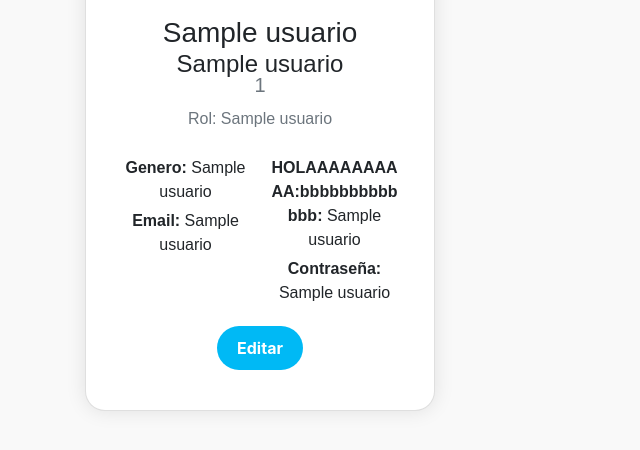
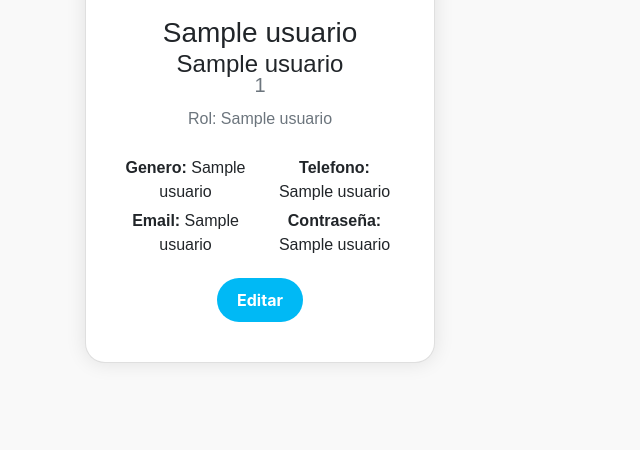
Before and after one commit to LauraaCa/cultivared_, a Flask app: page /ADMINISTRADOR/ in a window 1280 px wide. Shown: the part 168-618 px from the top of the page, without its empty margins (0-640 px from the left). Run offline with Flask 3, Linux system fonts and the light colour scheme; the visitor is signed in with stand-in values (Sample User, id 1); tables that the repository leaves empty hold one stand-in row (values such as "Sample post"); a database or web service that is not in the repository returns one stand-in record (values such as "Sample title"); some libraries are stand-ins or nearby versions.

Commit message:
pull request

```diff
--- a/src/templates/administrador/administrador.html
+++ b/src/templates/administrador/administrador.html
@@ -20,7 +20,7 @@
         </div>
         <div class="col-sm-6">
           <p><strong
-            >HOLAAAAAAAAAA:bbbbbbbbbbbbb:</strong> {{ user[4] }}</p>
+            >Telefono:</strong> {{ user[4] }}</p>
           <p><strong>Contraseña:</strong> {{ user[6] }}</p>
         </div>
       </div>
```
